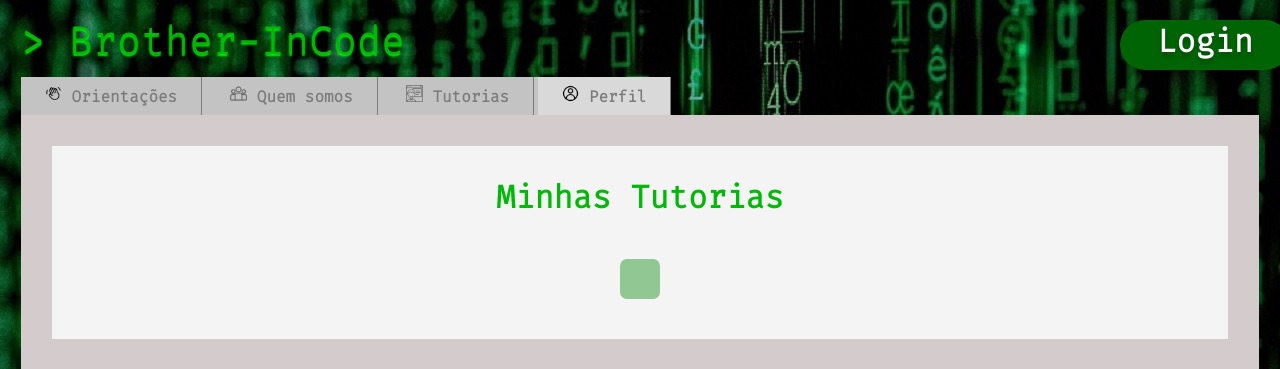
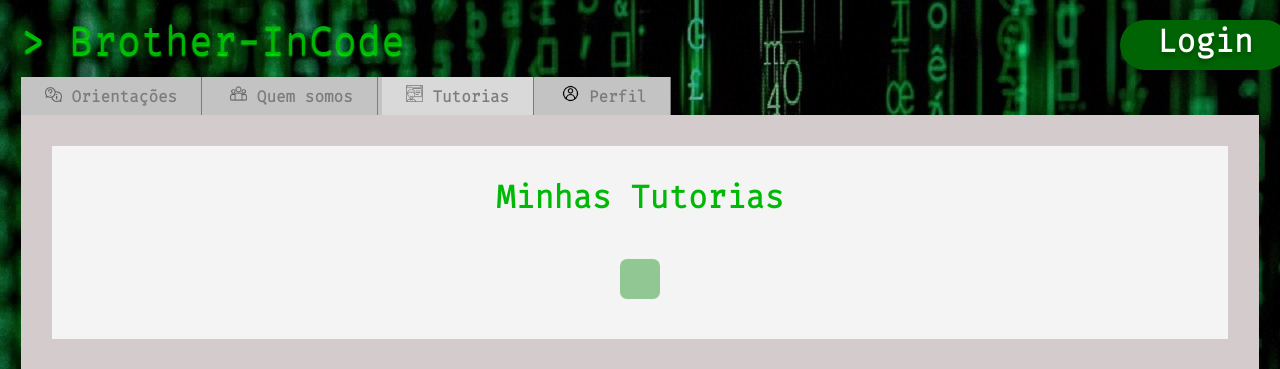
Before and after one commit to arthurvrs/brother-InCode, a Django app: page /tutorias/ in a window 1280 px wide. Shown: the top 369 px of the page. Run offline with Django 4.2, Linux system fonts and the light colour scheme; data comes from the database, SQL or seed files in the repository.

Commit message:
Update tutorias.html
correções visuais

```diff
--- a/brotherInCode/templates/brotherInCode/tutorias.html
+++ b/brotherInCode/templates/brotherInCode/tutorias.html
@@ -20,11 +20,11 @@
       </div>
       <div id="topo-menu">
         <ul style="list-style: none; margin: 0; padding: 0;">
-          <li><a href="{% url 'lista_tutores' %}"><img src="../static/img/image 1.png" class="icone"> Orientações</a>
+          <li><a href="{% url 'lista_tutores' %}"><img src="../static/img/image 4.png" class="icone"> Orientações</a>
           </li>
           <li><a href="{% url 'quem-somos' %}"><img src="../static/img/image 2.png" class="icone"> Quem somos</a></li>
-          <li><a href=""><img src="../static/img/image 3.png" class="icone"> Tutorias</a></li>
-          <li><a href="{% url 'perfil_usuario' %}" class="selected"><img src="../static/img/image 5.png" class="icone">
+          <li><a href="" class="selected"><img src="../static/img/image 3.png" class="icone"> Tutorias</a></li>
+          <li><a href="{% url 'perfil_usuario' %}"><img src="../static/img/image 5.png" class="icone">
               Perfil</a>
           </li>
         </ul>
```
